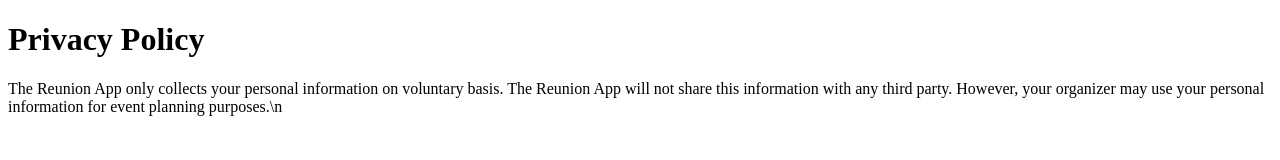
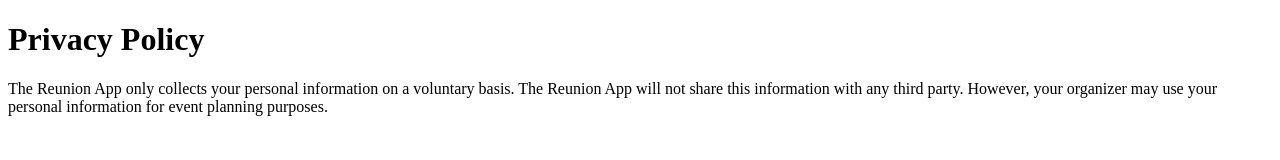
Before and after one commit to randell111/randell111.github.io, a plain HTML site: page thereunionprivacypolicy.html in a window 1280 px wide. Drawn offline with Linux system fonts and the light colour scheme.

Commit message:
Update thereunionprivacypolicy.html

```diff
--- a/thereunionprivacypolicy.html
+++ b/thereunionprivacypolicy.html
@@ -2,6 +2,6 @@
 <html>
 <body>
 <h1>Privacy Policy</h1>
-<p>The Reunion App only collects your personal information on voluntary basis.  The Reunion App will not share this information with any third party.  However, your organizer may use your personal information for event planning purposes.\n</p>
+<p>The Reunion App only collects your personal information on a voluntary basis.  The Reunion App will not share this information with any third party.  However, your organizer may use your personal information for event planning purposes.</p>
 </body>
 </html>
```
